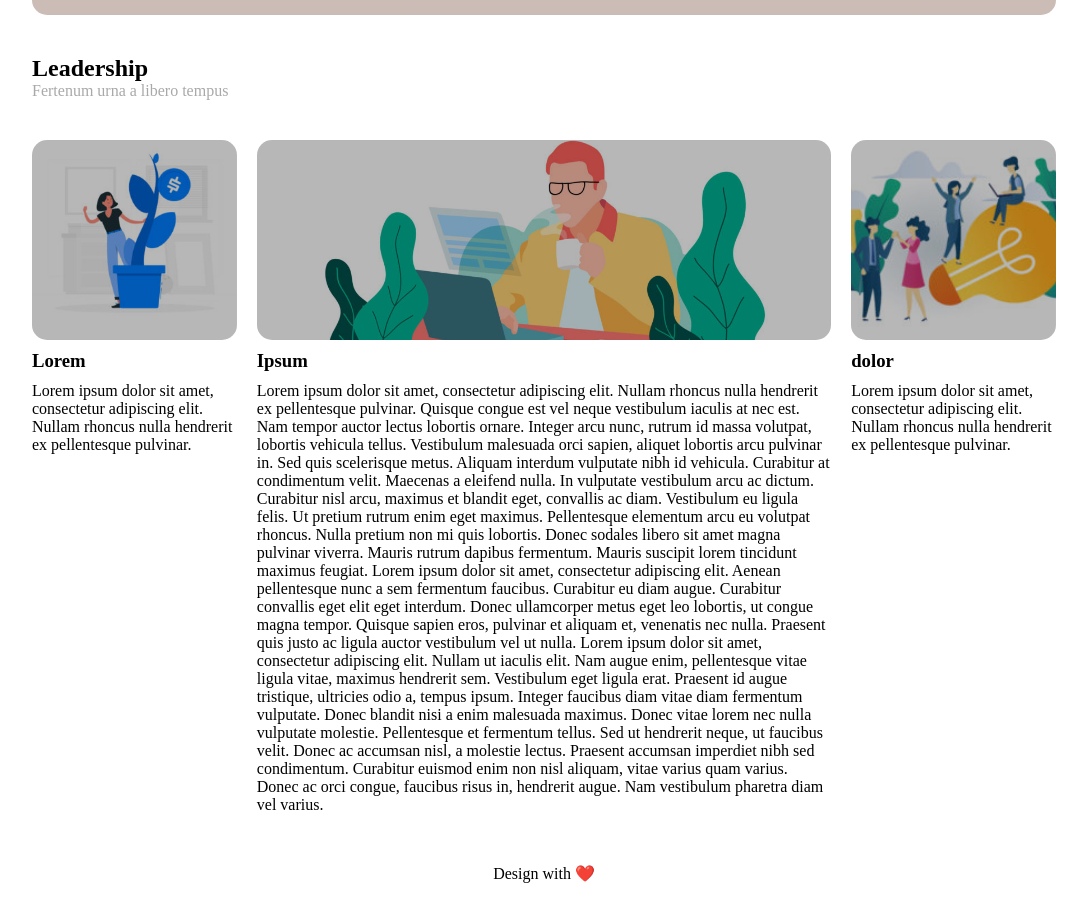
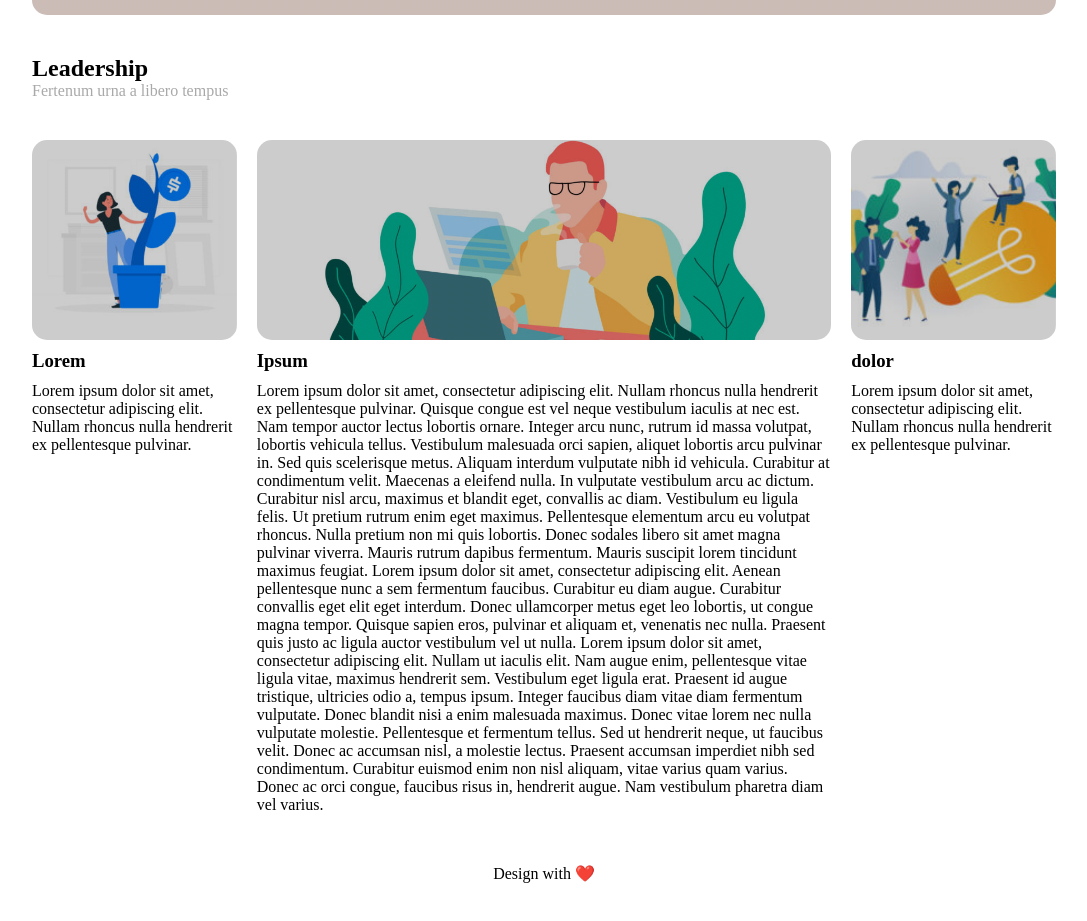
Before and after one commit to michaelb2001/htmlcss-wp, a plain HTML site: page index.html in a window 1280 px wide. Shown: the part 837-1758 px from the top of the page, without its empty margins (96-1183 px from the left). Drawn offline with Linux system fonts and the light colour scheme.

Commit message:
piccoli accorgimenti

```diff
--- a/css/style.css
+++ b/css/style.css
@@ -99,18 +99,17 @@ li a{
     padding:0px 20px;
 }
 
-.sx div,.dx div,.cx div{
+.immagini{
     width: 100%;
     height: 200px;
-    filter: brightness(80%);
     border-radius: 15px;
 }
 
 .sx div{
     background:
     linear-gradient(
-      rgba(0, 0, 0, 0.1),
-      rgba(0, 0, 0, 0.1)
+      rgba(0, 0, 0, 0.2),
+      rgba(0, 0, 0, 0.2)
     ),
     url(../img/img-1.jpg);
     background-repeat: no-repeat;
@@ -123,8 +122,8 @@ li a{
 .cx div{
     background:
     linear-gradient(
-      rgba(0, 0, 0, 0.1),
-      rgba(0, 0, 0, 0.1)
+      rgba(0, 0, 0, 0.2),
+      rgba(0, 0, 0, 0.2)
     ),
     url(../img/banner-2.jpg);
     background-repeat: no-repeat;
@@ -137,8 +136,8 @@ li a{
 .dx div{
     background:
     linear-gradient(
-      rgba(0, 0, 0, 0.1),
-      rgba(0, 0, 0, 0.1)
+      rgba(0, 0, 0, 0.2),
+      rgba(0, 0, 0, 0.2)
     ),
     url(../img/img-3.jpg);
     background-repeat: no-repeat;
--- a/index.html
+++ b/index.html
@@ -46,7 +46,7 @@
             </div>
             <div class="clearfix">
                 <div class="col sx">
-                    <div></div>
+                    <div class="immagini"></div>
                     <h3>Lorem</h3>
                     <p>Lorem ipsum dolor sit amet, consectetur adipiscing elit. Nullam rhoncus nulla hendrerit ex pellentesque pulvinar.
                     </p>
@@ -54,7 +54,7 @@
 
                 <div class="col col-cx">
                     <div class="cx">
-                        <div></div>
+                        <div class="immagini"></div>
                         <h3>Ipsum</h3>
                         <p>Lorem ipsum dolor sit amet, consectetur adipiscing elit. Nullam rhoncus nulla hendrerit ex pellentesque pulvinar. Quisque congue est vel neque vestibulum iaculis at nec est. Nam tempor auctor lectus lobortis ornare. Integer arcu nunc, rutrum id massa volutpat, lobortis vehicula tellus. Vestibulum malesuada orci sapien, aliquet lobortis arcu pulvinar in. Sed quis scelerisque metus. Aliquam interdum vulputate nibh id vehicula. Curabitur at condimentum velit. Maecenas a eleifend nulla. In vulputate vestibulum arcu ac dictum. Curabitur nisl arcu, maximus et blandit eget, convallis ac diam. Vestibulum eu ligula felis. Ut pretium rutrum enim eget maximus. Pellentesque elementum arcu eu volutpat rhoncus. Nulla pretium non mi quis lobortis. Donec sodales libero sit amet magna pulvinar viverra.
 
@@ -64,7 +64,7 @@
                 </div>
 
                 <div class="col dx">
-                    <div></div>
+                    <div class="immagini"></div>
                     <h3>dolor</h3>
                     <p>Lorem ipsum dolor sit amet, consectetur adipiscing elit. Nullam rhoncus nulla hendrerit ex pellentesque pulvinar.
                     </p>
```
